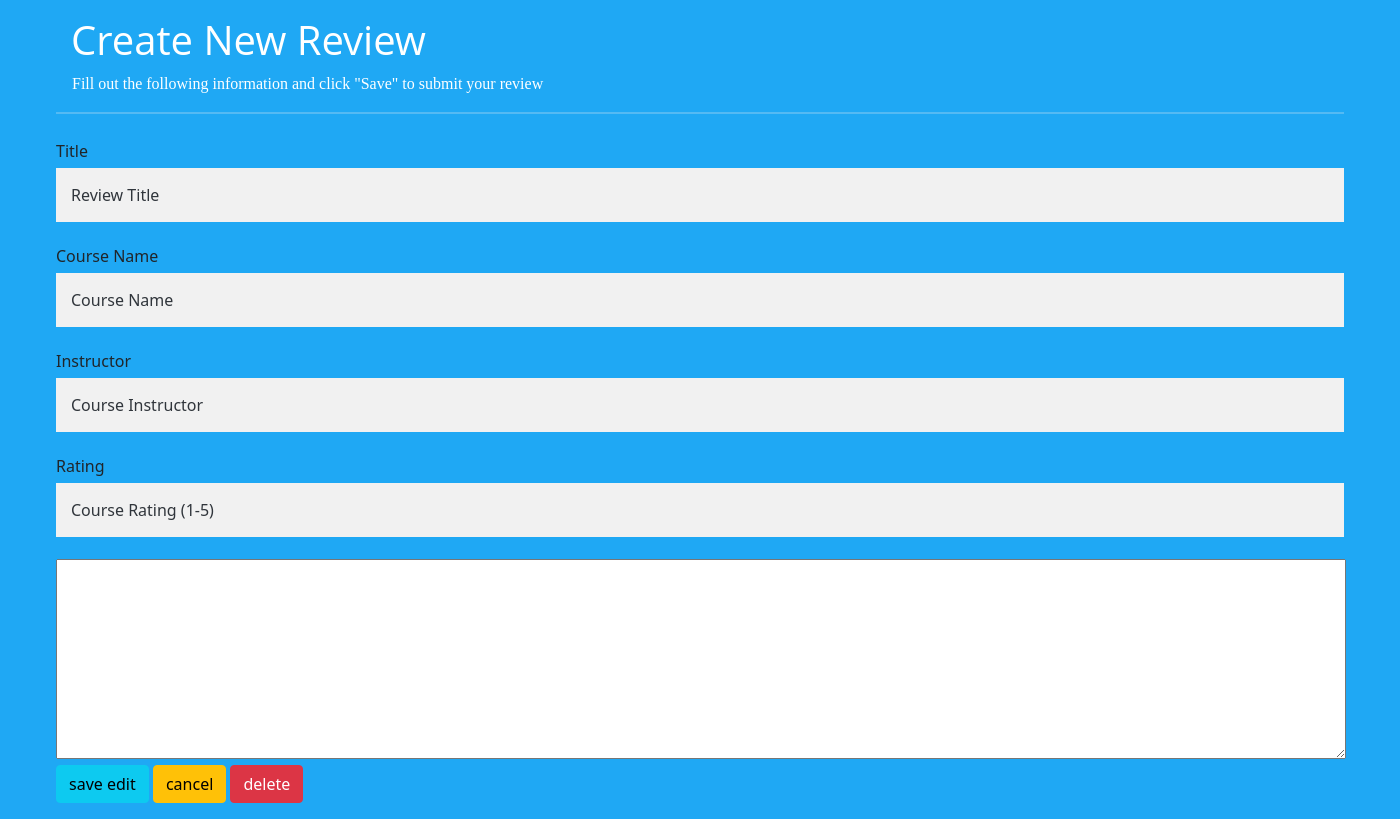
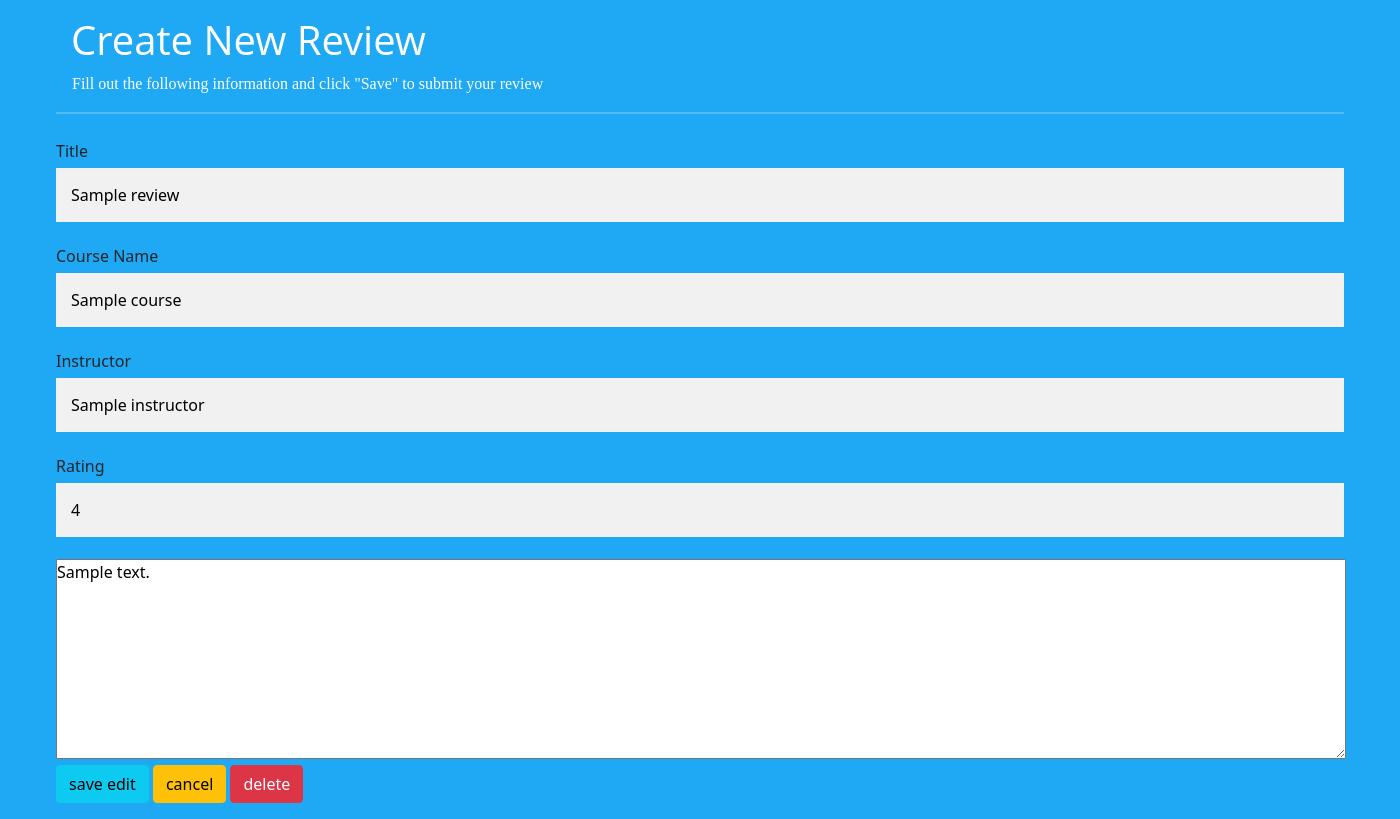
Before and after one commit to Langelozzi/2911-group21, a Flask app: template templates/edit.html in a window 1400 px wide. Shown: the part 50-869 px from the top of the page. Run offline with Flask 2, Linux system fonts and the light colour scheme; the template is opened without the code that fills it: most values are stand-ins (such as "Sample title", 1, 10 or a date in 2020).

Commit message:
the edit page is now autofilling the information

```diff
--- a/app.py
+++ b/app.py
@@ -239,6 +239,13 @@ def user_homepage(current_user):
 
     # if a post request is made to this enpoint. This happens when the form gets submitted
     if request.method == "POST":
+        # if edit button is clicked
+        if request.form.get('editbtn') == 'Edit':
+            review_id = request.form.get("review_id", "")
+            # correct_review = collection.get_review_by_id(review_id)
+            session["review_id"] = review_id
+            return redirect("/edit")
+
         # extracting the values of the drop down options and the string in the search box
         search_option = request.form.get("teams")
         search_string = request.form['search']
@@ -253,6 +260,7 @@ def user_homepage(current_user):
             elif search_option.lower() == 'instructor':
                 sorted_reviews = collection.get_review_by_instr(search_string)
                 return render_template("home_loggedin.html", reviews=sorted_reviews), 200
+
 
     return render_template("home_loggedin.html", reviews=reviews), 200
 
@@ -281,7 +289,12 @@ def create(current_user):
 @app.route("/edit", methods=["GET", "POST"])
 @token_required
 def edit(current_user):
-    return render_template("edit.html")
+    collection = ReviewCollection()
+
+    review_id = session["review_id"]
+    correct_review = collection.get_review_by_id(review_id)
+
+    return render_template("edit.html", review=correct_review)
 
 
 # starting app in debug mode if ran
--- a/templates/edit.html
+++ b/templates/edit.html
@@ -44,18 +44,18 @@
             </div>
 
             <label for="title">Title</label>
-            <input id="review_title" type="text" placeholder="Review Title" name="Title" required></input>
+            <input id="review_title" value="{{review.title}}" type="text" placeholder="Review Title" name="Title" required></input>
 
             <label for="course_name">Course Name</label>
-            <input id="course_name" type="text" placeholder="Course Name" name="Course" required></input>
+            <input id="course_name" value="{{review.course}}" type="text" placeholder="Course Name" name="Course" required></input>
 
             <label for="instructor">Instructor</label>
-            <input id="instructor" type="text" placeholder="Course Instructor" name="Instructor" required></input>
+            <input id="instructor" value="{{review.instructor}}" type="text" placeholder="Course Instructor" name="Instructor" required></input>
 
             <label for="rating">Rating</label>
-            <input id="rating" type="text" placeholder="Course Rating (1-5)" name="Rating" required></input>
+            <input id="rating" value="{{review.rating}}" type="text" placeholder="Course Rating (1-5)" name="Rating" required></input>
 
-            <textarea onload="editPost" id="review_content" name="review_content" ></textarea>
+            <textarea id="review_content" name="review_content" >{{review.content}}</textarea>
             <div class="clearfix">
                 <!--<input onClick="window.location.href='/userhome'" type="button" value="Cancel" class="cancelbtn" name="cancelbtn"></input>-->
                 <button id="save" type="button" class="btn btn-info">save edit</button>
```
Also changed, not shown: templates/home_loggedin.html (+6 -2 lines).
